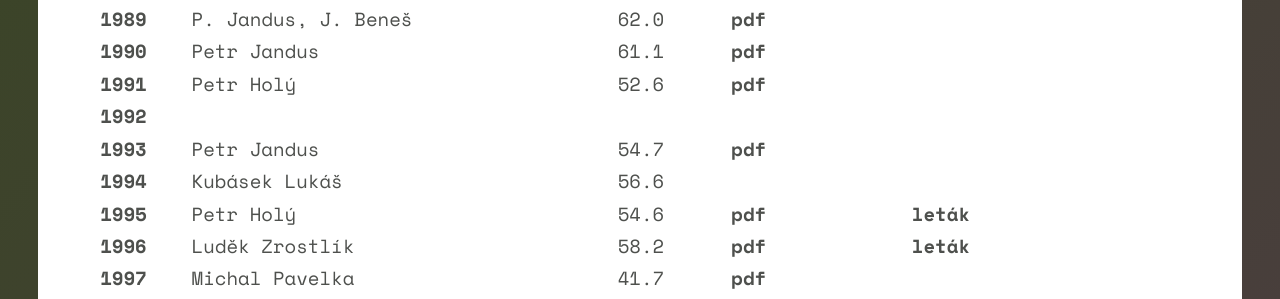
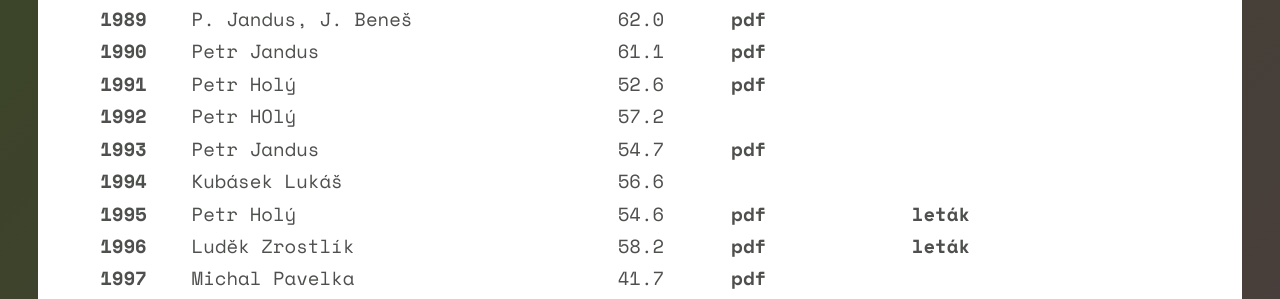
Before and after one commit to me2d09/slalom, a Jekyll site: the page built from archiv.html, in a window 1280 px wide. Shown: the part 565-864 px from the top of the page. Built offline with Jekyll 4.4.1, drawn with Linux system fonts in a browser that asks for light colours.

Commit message:
add winner

```diff
--- a/_races/1992.md
+++ b/_races/1992.md
@@ -8,7 +8,7 @@ resultspdf:
 letakpdf:
 reportpdf:
 fotky:
-winner:
-wintime:
+winner: Petr HOlý
+wintime: 57.2
 ---
 Hello
```
